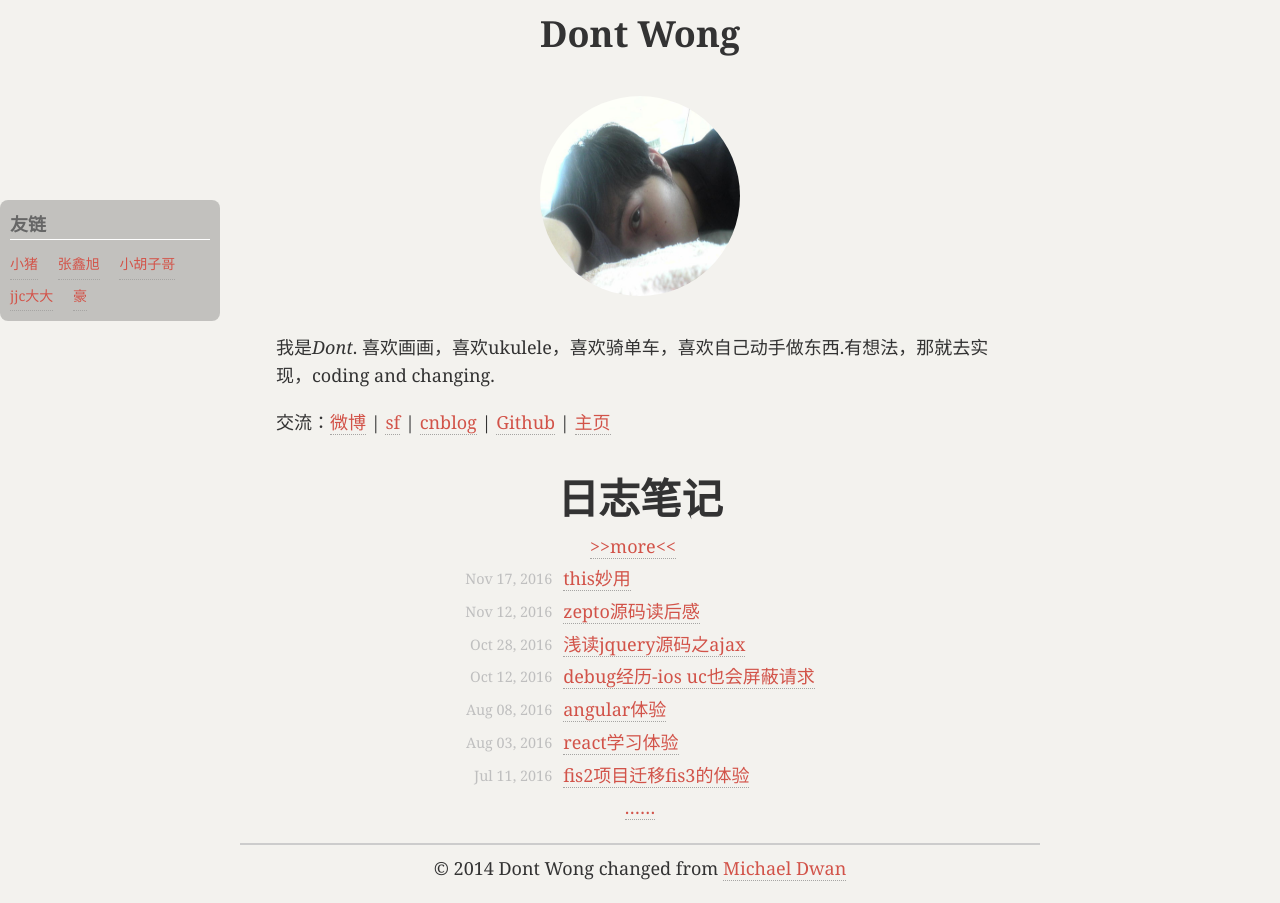
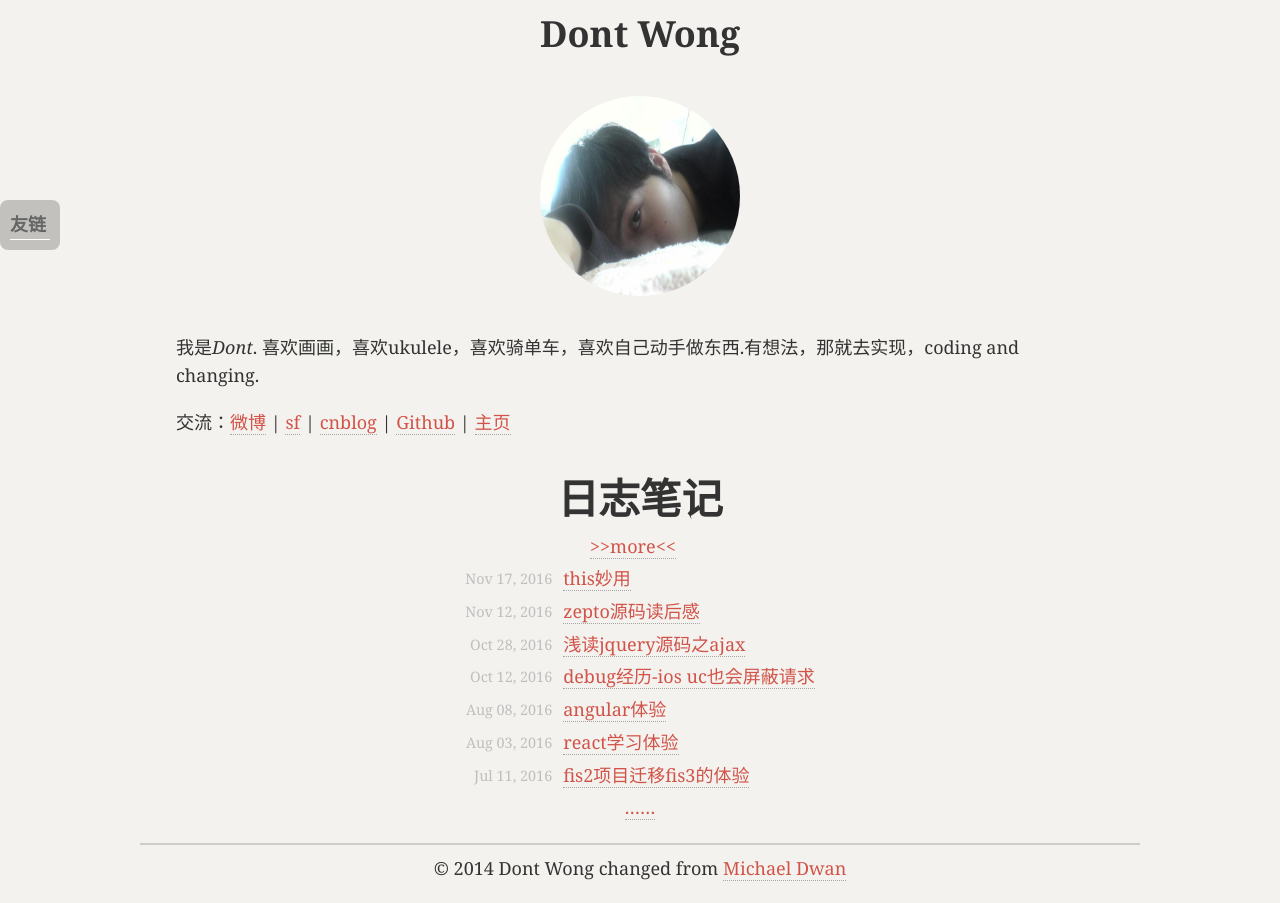
Before and after one commit to shellphon/githublog, a Jekyll site: the page built from index.html, in a window 1280 px wide. Built offline with Jekyll 4.4.1, drawn with Linux system fonts in a browser that asks for light colours; comment, search, counter and statistics services are not loaded.

Commit message:
change main width max

```diff
--- a/_layouts/default.html
+++ b/_layouts/default.html
@@ -11,7 +11,7 @@
 	 <link rel="stylesheet" href="{{ site.baseurl }}/css/highlight.css" type="text/css">
   </head>
   <body id="{{ page.body_id }}">
-    <div class="fly">
+    <div id="fly_content" class="fly">
       <div class="fly__url">
         <h4>友链</h4>
         <a href="http://firewood1122.github.io" target="_blank">小猪</a>
@@ -24,6 +24,17 @@
     <div class="container">
     {{ content }}
     </div>
+  <script type="text/javascript">
+    var flyDom = document.getElementById('fly_content');
+    flyDom.addEventListener('mouseover', function(){
+      flyDom.style.width = '200px';
+      flyDom.style.height = 'auto';
+    });
+    flyDom.addEventListener('mouseout',function(){
+      flyDom.style.width = '40px';
+      flyDom.style.height = '30px';
+    });
+  </script>
   <script type="text/javascript">var cnzz_protocol = (("https:" == document.location.protocol) ? " https://" : " http://");document.write(unescape("%3Cspan id='cnzz_stat_icon_1254421853' class='cnzz-logo-span' %3E%3C/span%3E%3Cscript src='" + cnzz_protocol + "s11.cnzz.com/z_stat.php%3Fid%3D1254421853%26show%3Dpic' type='text/javascript'%3E%3C/script%3E"));</script>
   <script>
     var _hmt = _hmt || [];
--- a/css/dontblog.css
+++ b/css/dontblog.css
@@ -76,7 +76,7 @@ code{
 }
 .container{
 	margin: 0 auto;
-	max-width: 800px;
+	max-width: 1000px;
 	padding: 0 1em;
 }
 .post-footer{
@@ -227,7 +227,8 @@ a#postTop {
 }
 
 .fly{
-	width: 200px;
+	width: 40px;
+	height: 30px;
 	max-height: 400px;
 	background-color: rgba(0,0,0,.2);
 	border-radius: 8px;
@@ -235,6 +236,8 @@ a#postTop {
 	left: 68px;
 	top: 200px;
 	padding: 10px;
+	overflow: hidden;
+	transition: all .8s ease;
 }
 .fly__url{
 	width: 100%;
@@ -253,13 +256,14 @@ a#postTop {
 	margin-bottom: 8px;
 }
 
-@media (min-width: 1200px) and (max-width: 1439px) {
+@media (min-width: 1080px) and (max-width: 1439px) {
 	.fly{
 		left:0;
 	}
  }
- @media (max-width: 1200px) {
+ @media (max-width: 1080px) {
 	.fly{
-		display: none;
+		left:0;
+		top:20px;
 	}
  }
```
